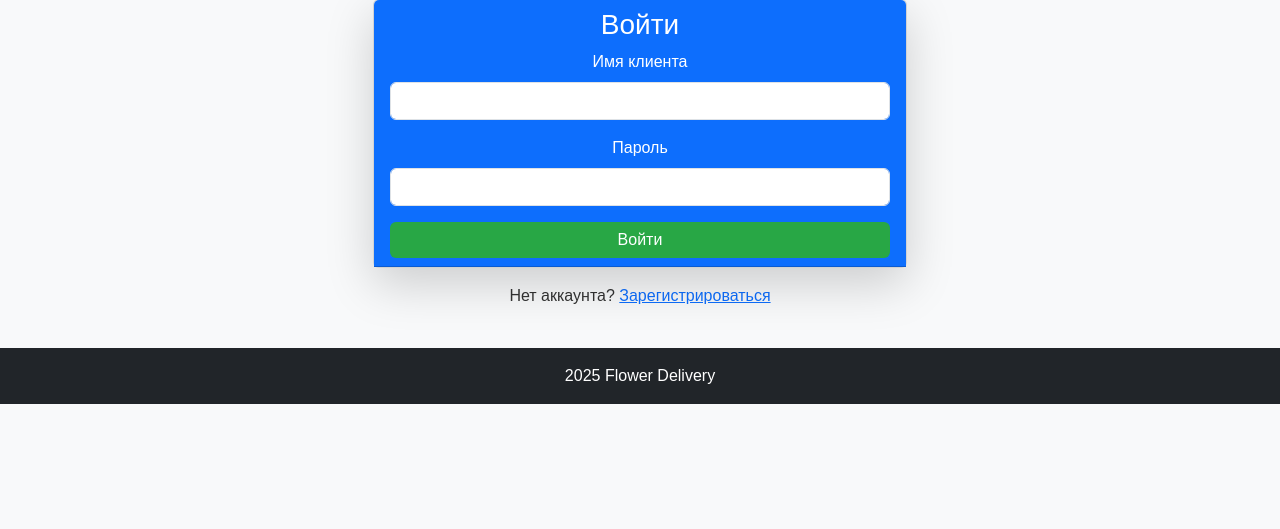
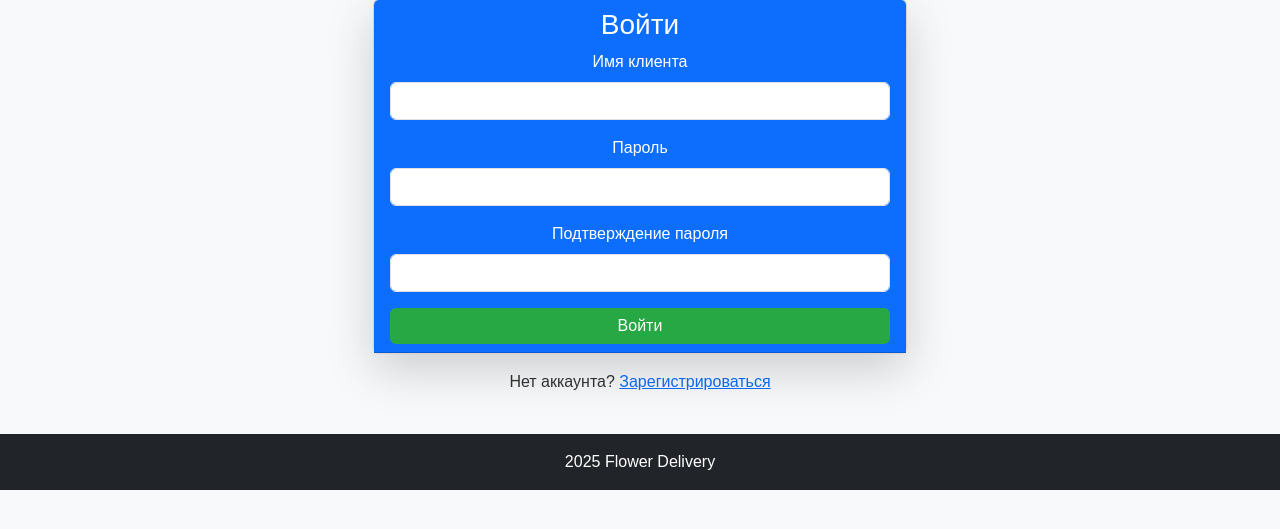
Before and after one commit to obogrelova/pythonProject_Django, a Django app: page /authentication/login/ in a window 1280 px wide. Shown: the part 117-646 px from the top of the page. Run offline with Django 5.2, Linux system fonts and the light colour scheme.

Commit message:
Update login.html

```diff
--- a/flower_delivery/authentication/templates/authentication/login.html
+++ b/flower_delivery/authentication/templates/authentication/login.html
@@ -19,8 +19,13 @@
                         </div>
 
                         <div class="mb-3">
-                            <label for="id_password" class="form-label">Пароль</label>
-                            <input type="password" name="password" id="id_password" class="form-control" required>
+                            <label for="id_password1" class="form-label">Пароль</label>
+                            <input type="password" name="password1" id="id_password1" class="form-control" required>
+                        </div>
+
+                        <div class="mb-3">
+                            <label for="id_password2" class="form-label">Подтверждение пароля</label>
+                            <input type="password" name="password2" id="id_password2" class="form-control" required>
                         </div>
 
                         <button type="submit" class="btn btn-success w-100">Войти</button>
```
